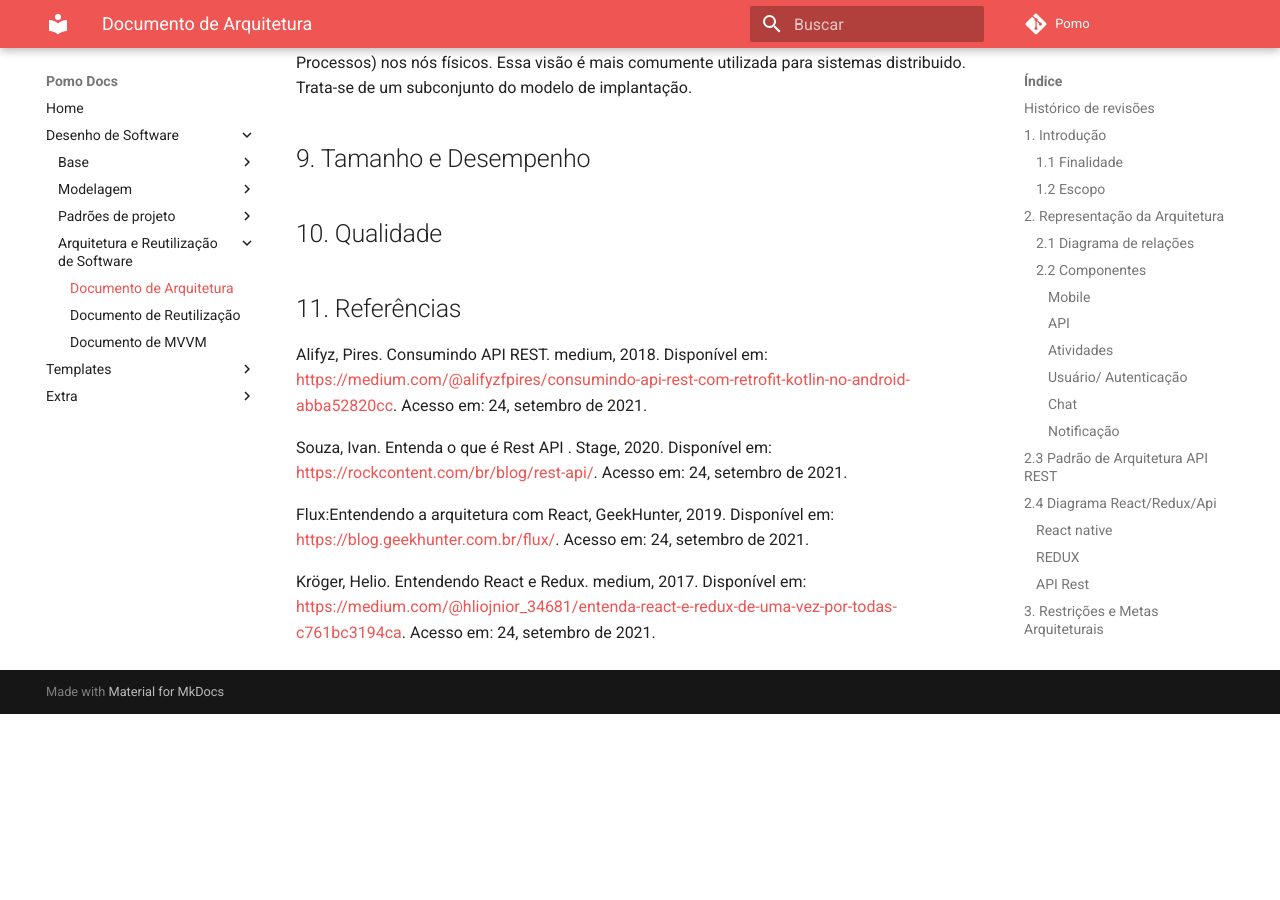
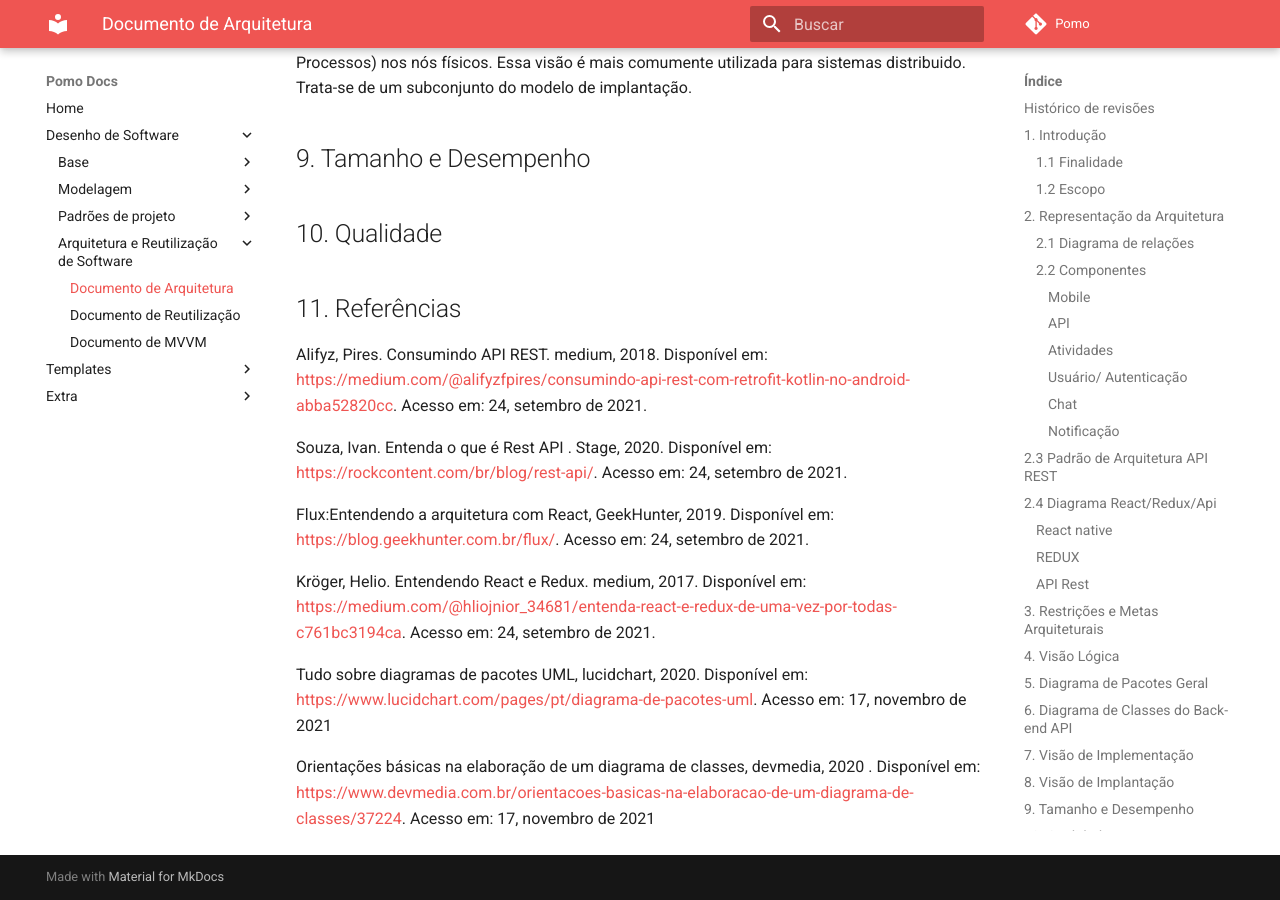
Before and after one commit to UnBArqDsw/2020.1_G6_Pomo, an MkDocs documentation site: the page built from docs/arquitetura-e-reutilizacao/arquitetura.md, in a window 1280 px wide and 900 px high, scrolled down 6988 px. Built offline with MkDocs 1.6.1 and Material for MkDocs 9.7.7, drawn with Linux system fonts in a browser that asks for light colours; comment, search, counter and statistics services are not loaded; before the commit the page ends 7702 px from its top, so only the background shows below that.

Commit message:
#49 Adicionando referencia

```diff
--- a/docs/arquitetura-e-reutilizacao/arquitetura.md
+++ b/docs/arquitetura-e-reutilizacao/arquitetura.md
@@ -128,3 +128,7 @@ Souza, Ivan. Entenda o que é Rest API . Stage, 2020. Disponível em: <https://r
 Flux:Entendendo a arquitetura com React, GeekHunter, 2019. Disponível em: <https://blog.geekhunter.com.br/flux/>. Acesso em: 24, setembro de 2021.
 
 Kröger, Helio. Entendendo React e Redux. medium, 2017. Disponível em: <https://medium.com/@hliojnior_34681/entenda-react-e-redux-de-uma-vez-por-todas-c761bc3194ca>. Acesso em: 24, setembro de 2021.
+
+Tudo sobre diagramas de pacotes UML, lucidchart, 2020. Disponível em: <https://www.lucidchart.com/pages/pt/diagrama-de-pacotes-uml>. Acesso em: 17, novembro de 2021
+
+Orientações básicas na elaboração de um diagrama de classes, devmedia, 2020 . Disponível em: <https://www.devmedia.com.br/orientacoes-basicas-na-elaboracao-de-um-diagrama-de-classes/37224>. Acesso em: 17, novembro de 2021
```
